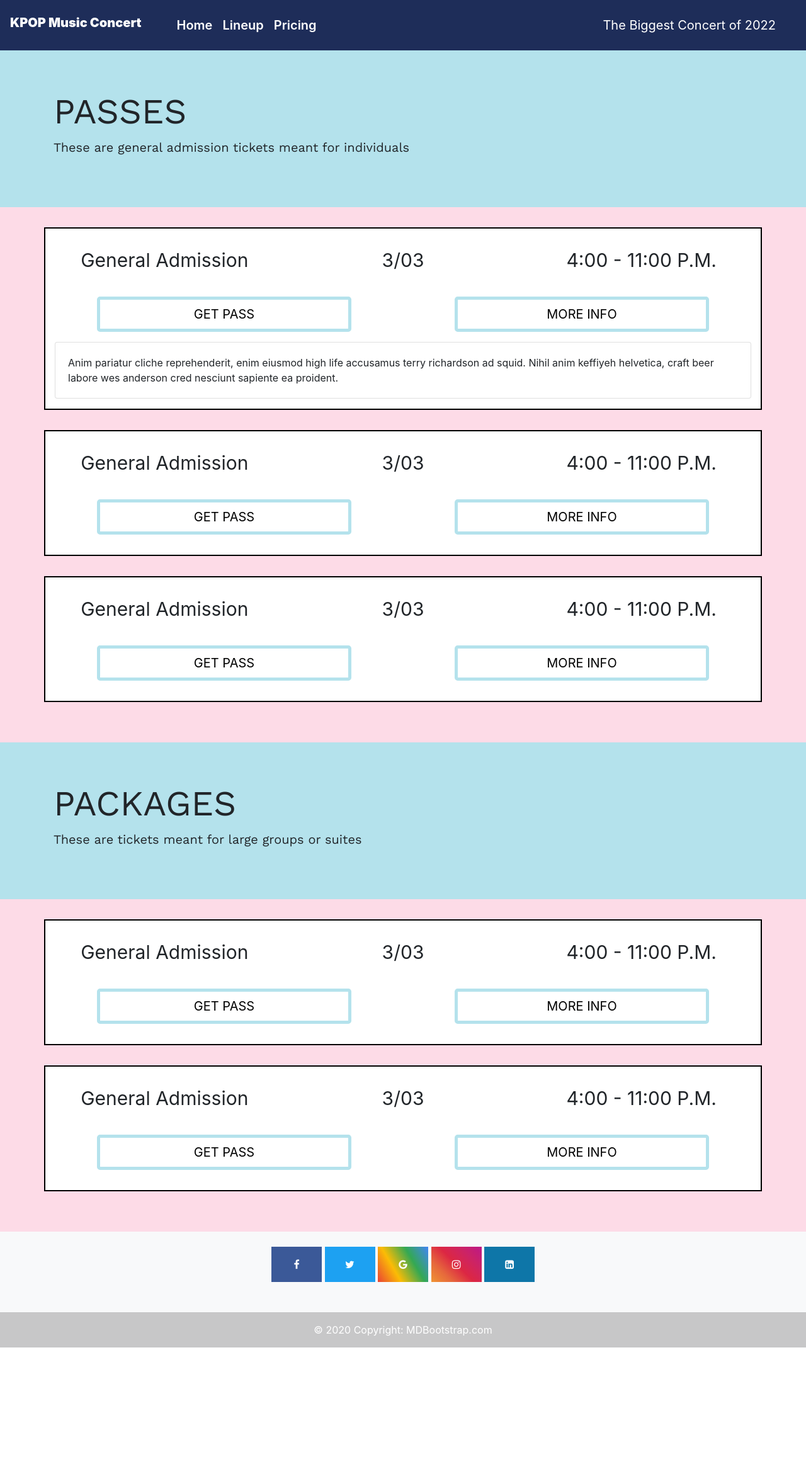
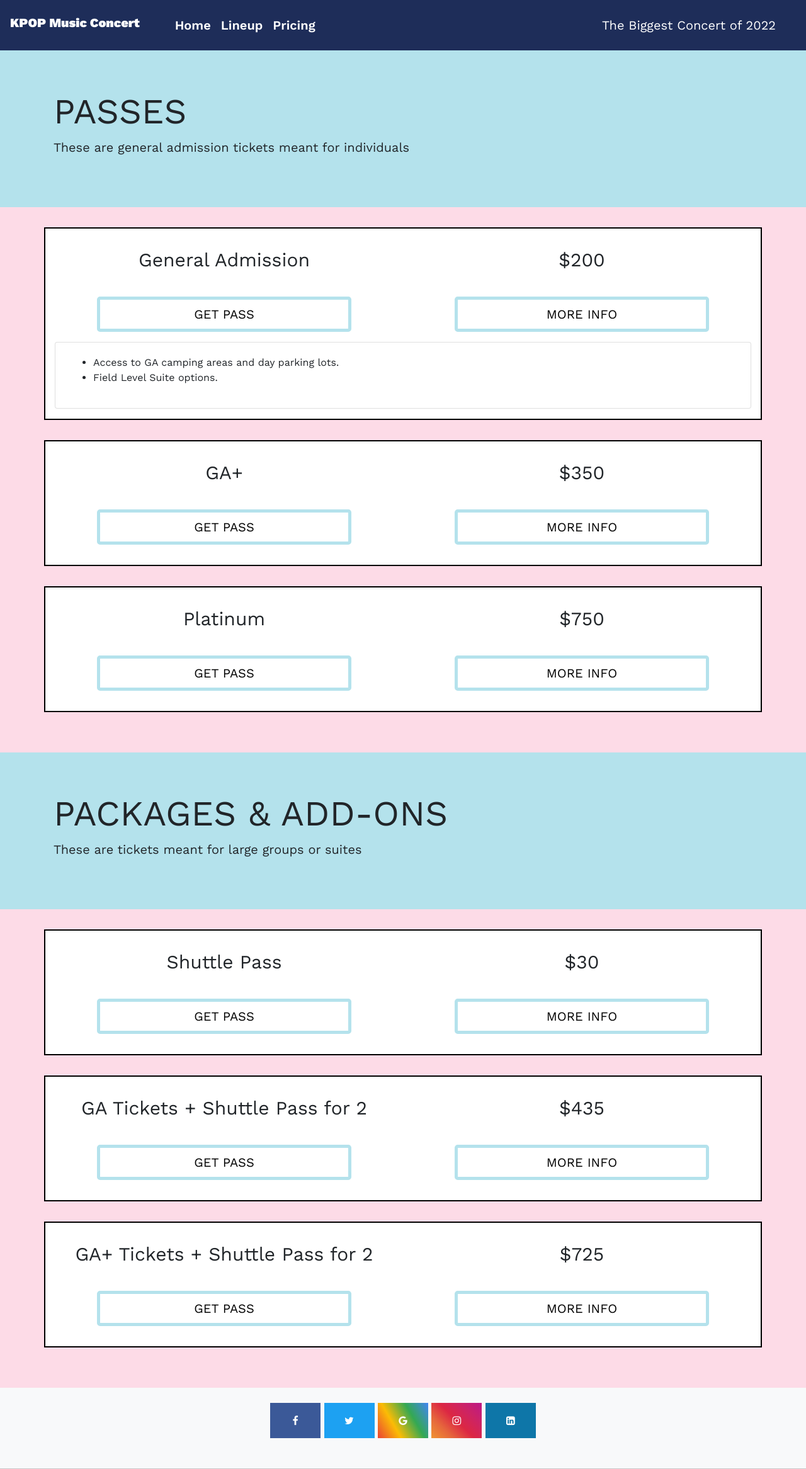
Before and after one commit to carlsaba13/EventWebsite, a PHP site: page /html/tickets.html in a window 1280 px wide, after a click on "MORE INFO". Shown: the top 2333 px of the page at 63% size. Before the commit the page ends 2140 px from the top, so only its background shows below. Run offline with PHP 8.4, Linux system fonts and the light colour scheme; some libraries are stand-ins or nearby versions.

Commit message:
Should be done

```diff
--- a/css/style.css
+++ b/css/style.css
@@ -1,5 +1,6 @@
 * {
     box-sizing: border-box;
+    font-family: 'Work Sans', sans-serif;
   }
 
 html, body {
@@ -15,6 +16,9 @@
     font-size: 14px !important;
     height: 5rem !important;
   }
+  .m-header {
+    margin-top: 3rem;
+  }
 }
 
 .btn {
@@ -22,8 +26,17 @@
   color: black !important;
 }
 
+.btn-pink {
+  border: 3px solid #000000 !important;
+  color: black !important;
+}
+
 .btn:hover {
   background-color: #B4E2EC !important;
+}
+
+.btn-pink:hover {
+  background-color: #FDDBE7 !important;
 }
 
 .m-header {
@@ -34,6 +47,7 @@
 }
 
 .media-body {
+  font-family: 'Work Sans', sans-serif !important;
   line-height: 180%;
   padding: 2rem;
   font-size: 25px;
--- a/html/lineups.html
+++ b/html/lineups.html
@@ -1,7 +1,7 @@
 <!DOCTYPE html>
 <html lang="en">
 <meta charset="UTF-8">
-<title>Page Title</title>
+<title>Lineup</title>
 <meta name="viewport" content="width=device-width,initial-scale=1">
 <link rel="stylesheet" href="../css/style.css">
 <link rel="stylesheet" href="../css/navBar.css">
--- a/html/tickets.html
+++ b/html/tickets.html
@@ -1,7 +1,7 @@
 <!DOCTYPE html>
 <html lang="en">
 <meta charset="UTF-8">
-<title>Page Title</title>
+<title>Tickets</title>
 <meta name="viewport" content="width=device-width,initial-scale=1">
 <link rel="stylesheet" href="../css/style.css">
 <link rel="stylesheet" href="../css/navBar.css">
@@ -59,10 +59,7 @@
               <h3>General Admission</h3>
             </div>
             <div class="col-sm">
-              <h3>3/03</h3>
-            </div>
-            <div class="col-sm">
-              <h3>4:00 - 11:00 P.M.</h3>
+              <h3>$200</h3>
             </div>
           </div>
           <div class="row">
@@ -77,20 +74,20 @@
           </div>
           <div class="collapse" id="collapseExample1">
             <div class="card card-body">
-              Anim pariatur cliche reprehenderit, enim eiusmod high life accusamus terry richardson ad squid. Nihil anim keffiyeh helvetica, craft beer labore wes anderson cred nesciunt sapiente ea proident.
+              <ul>
+                <li>Access to GA camping areas and day parking lots.</li>
+                <li>Field Level Suite options.</li>
+              </ul>
             </div>
           </div>
         </div>
         <div class="container ticketOption">
           <div class="row">
             <div class="col-sm">
-              <h3>General Admission</h3>
+              <h3>GA+</h3>
             </div>
             <div class="col-sm">
-              <h3>3/03</h3>
-            </div>
-            <div class="col-sm">
-              <h3>4:00 - 11:00 P.M.</h3>
+              <h3>$350</h3>
             </div>
           </div>
           <div class="row">
@@ -105,20 +102,23 @@
           </div>
           <div class="collapse" id="collapseExample2">
             <div class="card card-body">
-              Anim pariatur cliche reprehenderit, enim eiusmod high life accusamus terry richardson ad squid. Nihil anim keffiyeh helvetica, craft beer labore wes anderson cred nesciunt sapiente ea proident.
+              <b>Includes all General Admission Perks plus:</b><br>
+              <ul>
+                <li>Fast-track entry lane at 2 Grand Lobby entrances on stadium’s Northwest Plaza and Southwest side.</li>
+                <li>Field Level Suite options.</li>
+                <li>Founders Level Regular/Party Suite options.</li>
+                <li>Access to Sosh Lounge featuring full-service bar, complimentary water and soft drinks.</li>
+              </ul>
             </div>
           </div>
         </div>
         <div class="container ticketOption">
           <div class="row">
             <div class="col-sm">
-              <h3>General Admission</h3>
+              <h3>Platinum</h3>
             </div>
             <div class="col-sm">
-              <h3>3/03</h3>
-            </div>
-            <div class="col-sm">
-              <h3>4:00 - 11:00 P.M.</h3>
+              <h3>$750</h3>
             </div>
           </div>
           <div class="row">
@@ -133,14 +133,20 @@
           </div>
           <div class="collapse" id="collapseExample3">
             <div class="card card-body">
-              Anim pariatur cliche reprehenderit, enim eiusmod high life accusamus terry richardson ad squid. Nihil anim keffiyeh helvetica, craft beer labore wes anderson cred nesciunt sapiente ea proident.
+              <b>Includes all GA+ perks plus:</b><br>
+              <ul>
+                <li>Sunset Deck Regular/Party Suite options.</li>
+                <li>Access to Sosh Zone with shaded seating areas and air-conditioned restrooms.</li>
+                <li>Food and drinks for purchase from Sosh’s specialty food vendors.</li>
+                <li>1 Shuttle Pass.</li>
+              </ul>
             </div>
           </div>
         </div>
       </div>
         <div class="jumbotron jumbotron-fluid">
           <div class="container">
-            <h1 class="display-4">PACKAGES</h1>
+            <h1 class="display-4">PACKAGES & ADD-ONS</h1>
             <p class="lead">These are tickets meant for large groups or suites</p>
           </div>
         </div>
@@ -148,13 +154,10 @@
         <div class="container ticketOption">
           <div class="row">
             <div class="col-sm">
-              <h3>General Admission</h3>
+              <h3>Shuttle Pass</h3>
             </div>
             <div class="col-sm">
-              <h3>3/03</h3>
-            </div>
-            <div class="col-sm">
-              <h3>4:00 - 11:00 P.M.</h3>
+              <h3>$30</h3>
             </div>
           </div>
           <div class="row">
@@ -169,20 +172,17 @@
           </div>
           <div class="collapse" id="collapseExample4">
             <div class="card card-body">
-              Anim pariatur cliche reprehenderit, enim eiusmod high life accusamus terry richardson ad squid. Nihil anim keffiyeh helvetica, craft beer labore wes anderson cred nesciunt sapiente ea proident.
+              Ride between the Banc of California Stadium and any participating local stop. Shuttle service features complimentary water and wifi access.
             </div>
           </div>
         </div>
         <div class="container ticketOption">
           <div class="row">
             <div class="col-sm">
-              <h3>General Admission</h3>
+              <h3>GA Tickets + Shuttle Pass for 2</h3>
             </div>
             <div class="col-sm">
-              <h3>3/03</h3>
-            </div>
-            <div class="col-sm">
-              <h3>4:00 - 11:00 P.M.</h3>
+              <h3>$435</h3>
             </div>
           </div>
           <div class="row">
@@ -197,7 +197,32 @@
           </div>
           <div class="collapse" id="collapseExample5">
             <div class="card card-body">
-              Anim pariatur cliche reprehenderit, enim eiusmod high life accusamus terry richardson ad squid. Nihil anim keffiyeh helvetica, craft beer labore wes anderson cred nesciunt sapiente ea proident.
+              Two (2) GA tickets and two (2) Shuttle Passes.
+            </div>
+          </div>
+        </div>
+        <div class="container ticketOption">
+          <div class="row">
+            <div class="col-sm">
+              <h3>GA+ Tickets + Shuttle Pass for 2</h3>
+            </div>
+            <div class="col-sm">
+              <h3>$725</h3>
+            </div>
+          </div>
+          <div class="row">
+            <div class="col-sm">
+              <button type="button" class="btn-lg btn btn-outline-primary">GET PASS</button>
+            </div>
+            <div class="col-sm">
+              <button class="btn-lg btn btn-primary btn-outline-primary" type="button" data-toggle="collapse" data-target="#collapseExample6" aria-expanded="false" aria-controls="collapseExample6">
+                MORE INFO
+              </button>
+            </div>
+          </div>
+          <div class="collapse" id="collapseExample6">
+            <div class="card card-body">
+              Two (2) GA+ tickets and two (2) Shuttle Passes.
             </div>
           </div>
         </div>
```
Also changed, not shown: css/index.css (+18 -1 lines), index.html (+68 -5 lines).
